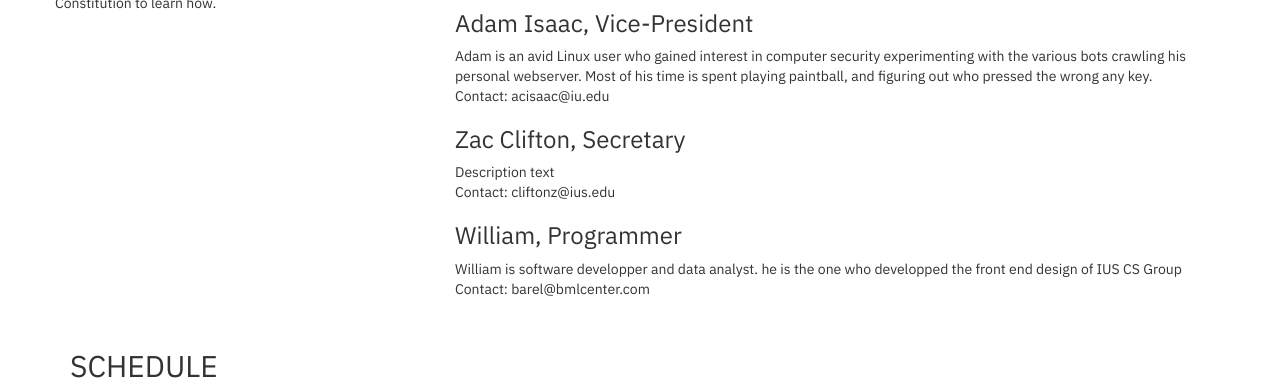
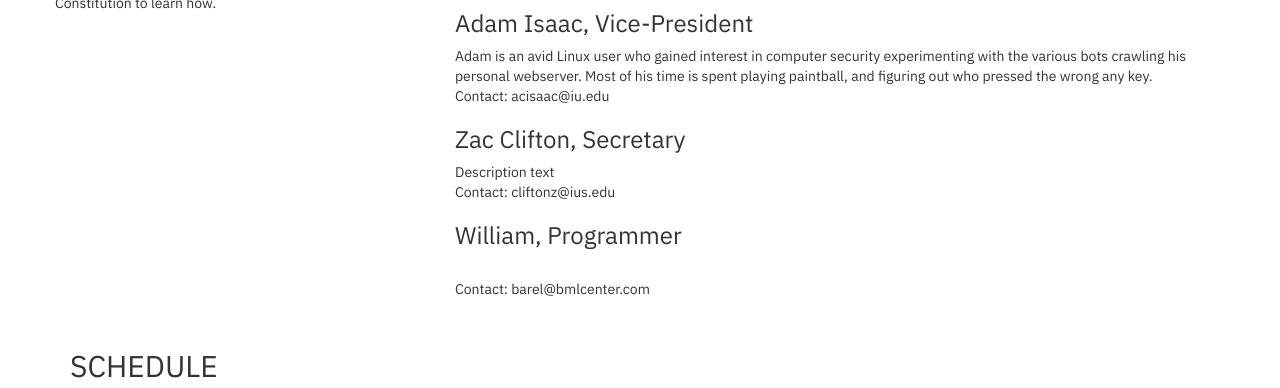
Before and after one commit to ius-csg/csghomepage, a Jekyll site: the page built from index.html, in a window 1280 px wide and 900 px high, scrolled down 1166 px, cut to the strip 0-388 px from the top of the window. Built offline with Jekyll 4.4.1, drawn with Linux system fonts in a browser that asks for light colours.

Commit message:
Remove example

```diff
--- a/_data/people.yml
+++ b/_data/people.yml
@@ -16,5 +16,5 @@
 
 - name: "William"
   occupation: "Programmer"
-  description: "William is software developper and data analyst. he is the one who developped the front end design of IUS CS Group"
+  description: ""
   contact: "barel@bmlcenter.com"
```
